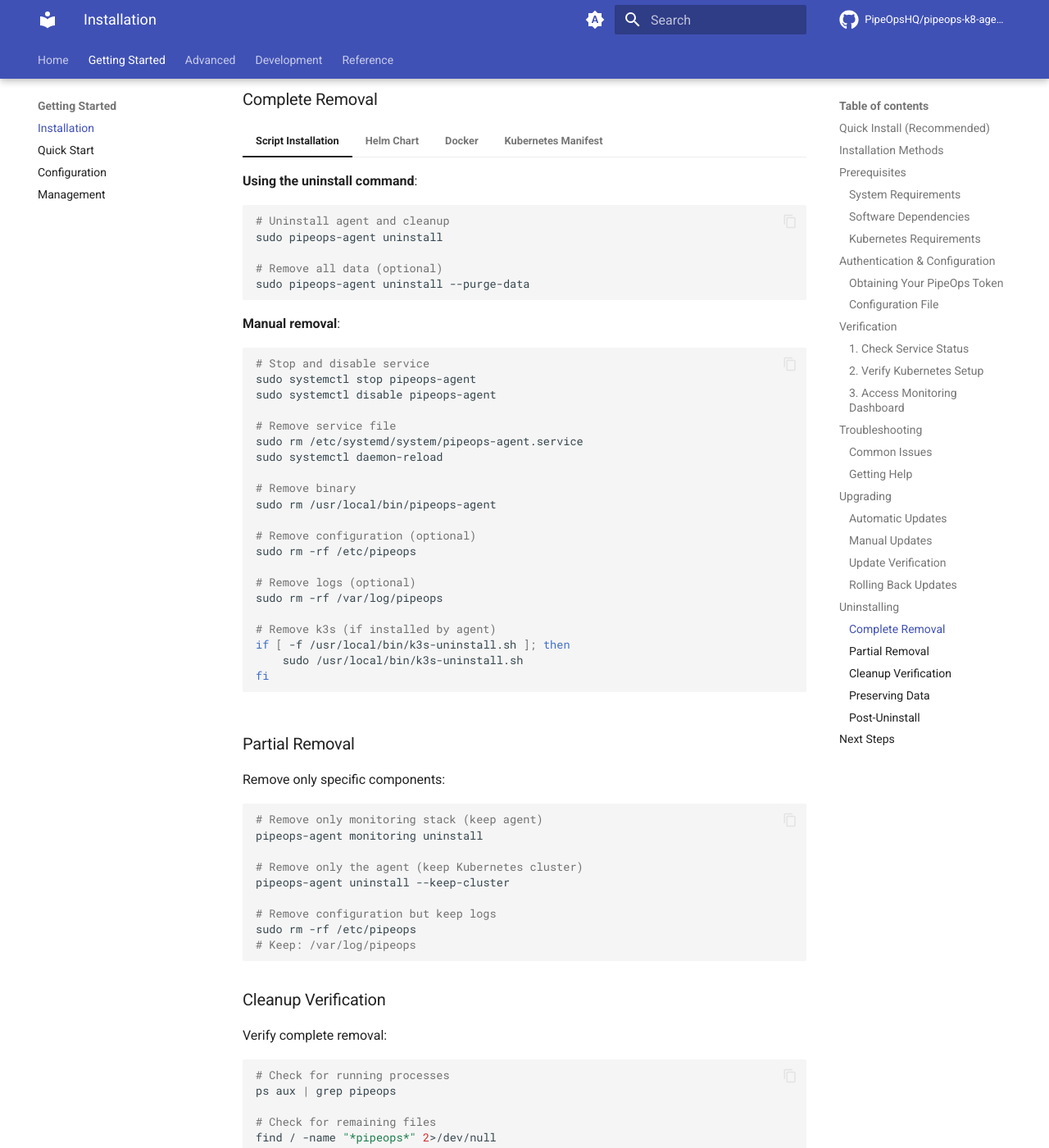
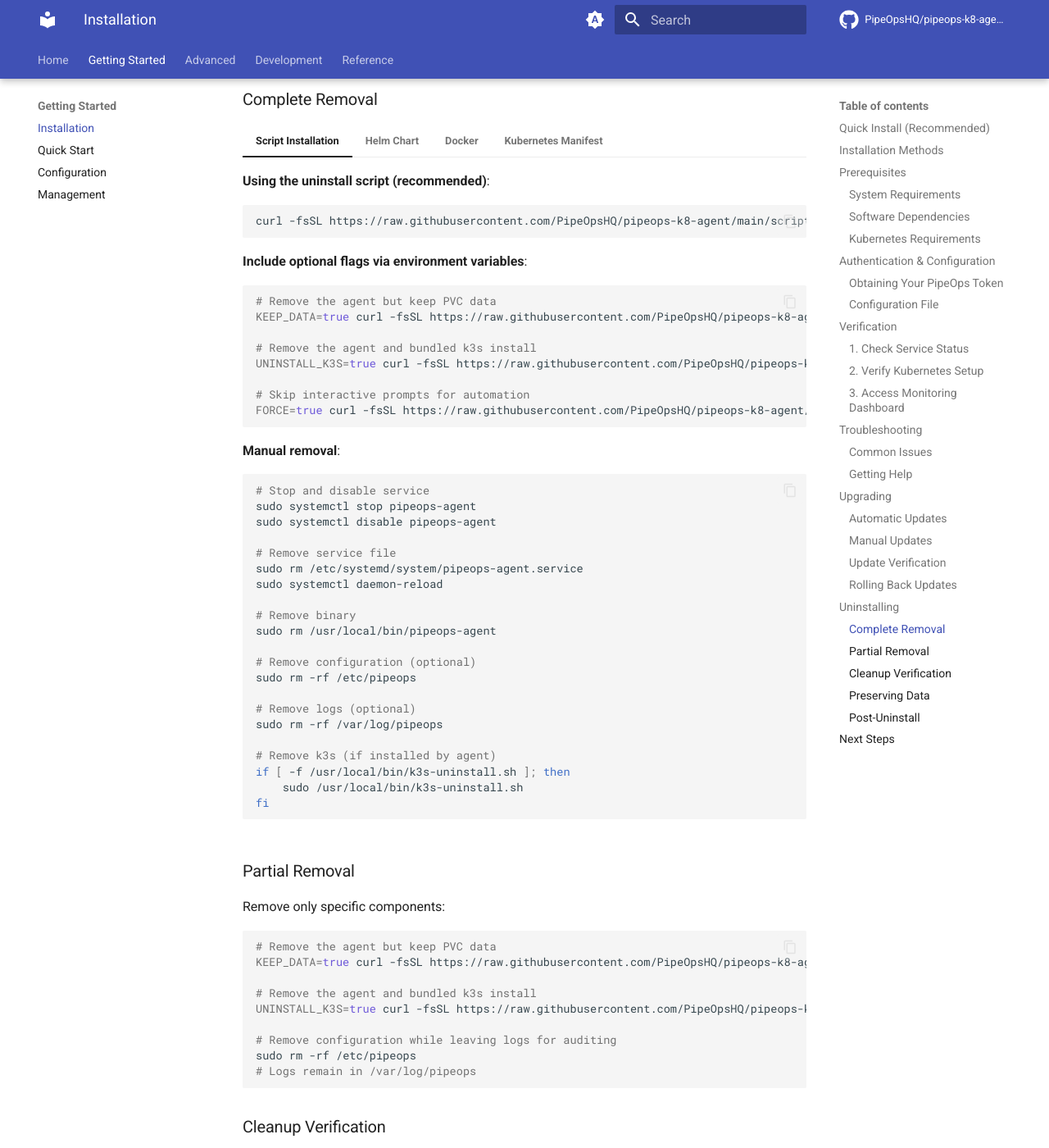
Before and after one commit to PipeOpsHQ/pipeops-k8-agent, an MkDocs documentation site: the page built from docs/getting-started/installation.md, in a window 1280 px wide and 1400 px high, scrolled down 7256 px. Shown: the whole window at 82% size. Built offline with MkDocs 1.6.1 and Material for MkDocs 9.7.7, drawn with Linux system fonts in a browser that asks for light colours; comment, search, counter and statistics services are not loaded; the version menu is left out.

Commit message:
feat: Update installation instructions with additional script options

````diff
--- a/docs/getting-started/installation.md
+++ b/docs/getting-started/installation.md
@@ -559,13 +559,21 @@
 
 === "Script Installation"
 
-    **Using the uninstall command**:
+    **Using the uninstall script (recommended)**:
     ```bash
-    # Uninstall agent and cleanup
-    sudo pipeops-agent uninstall
+    curl -fsSL https://raw.githubusercontent.com/PipeOpsHQ/pipeops-k8-agent/main/scripts/uninstall.sh | bash
+    ```
 
-    # Remove all data (optional)
-    sudo pipeops-agent uninstall --purge-data
+    **Include optional flags via environment variables**:
+    ```bash
+    # Remove the agent but keep PVC data
+    KEEP_DATA=true curl -fsSL https://raw.githubusercontent.com/PipeOpsHQ/pipeops-k8-agent/main/scripts/uninstall.sh | bash
+
+    # Remove the agent and bundled k3s install
+    UNINSTALL_K3S=true curl -fsSL https://raw.githubusercontent.com/PipeOpsHQ/pipeops-k8-agent/main/scripts/uninstall.sh | bash
+
+    # Skip interactive prompts for automation
+    FORCE=true curl -fsSL https://raw.githubusercontent.com/PipeOpsHQ/pipeops-k8-agent/main/scripts/uninstall.sh | bash
     ```
 
     **Manual removal**:
@@ -656,15 +664,15 @@
 Remove only specific components:
 
 ```bash
-# Remove only monitoring stack (keep agent)
-pipeops-agent monitoring uninstall
+# Remove the agent but keep PVC data
+KEEP_DATA=true curl -fsSL https://raw.githubusercontent.com/PipeOpsHQ/pipeops-k8-agent/main/scripts/uninstall.sh | bash
 
-# Remove only the agent (keep Kubernetes cluster)
-pipeops-agent uninstall --keep-cluster
+# Remove the agent and bundled k3s install
+UNINSTALL_K3S=true curl -fsSL https://raw.githubusercontent.com/PipeOpsHQ/pipeops-k8-agent/main/scripts/uninstall.sh | bash
 
-# Remove configuration but keep logs
+# Remove configuration while leaving logs for auditing
 sudo rm -rf /etc/pipeops
-# Keep: /var/log/pipeops
+# Logs remain in /var/log/pipeops
 ```
 
 ### Cleanup Verification
````
